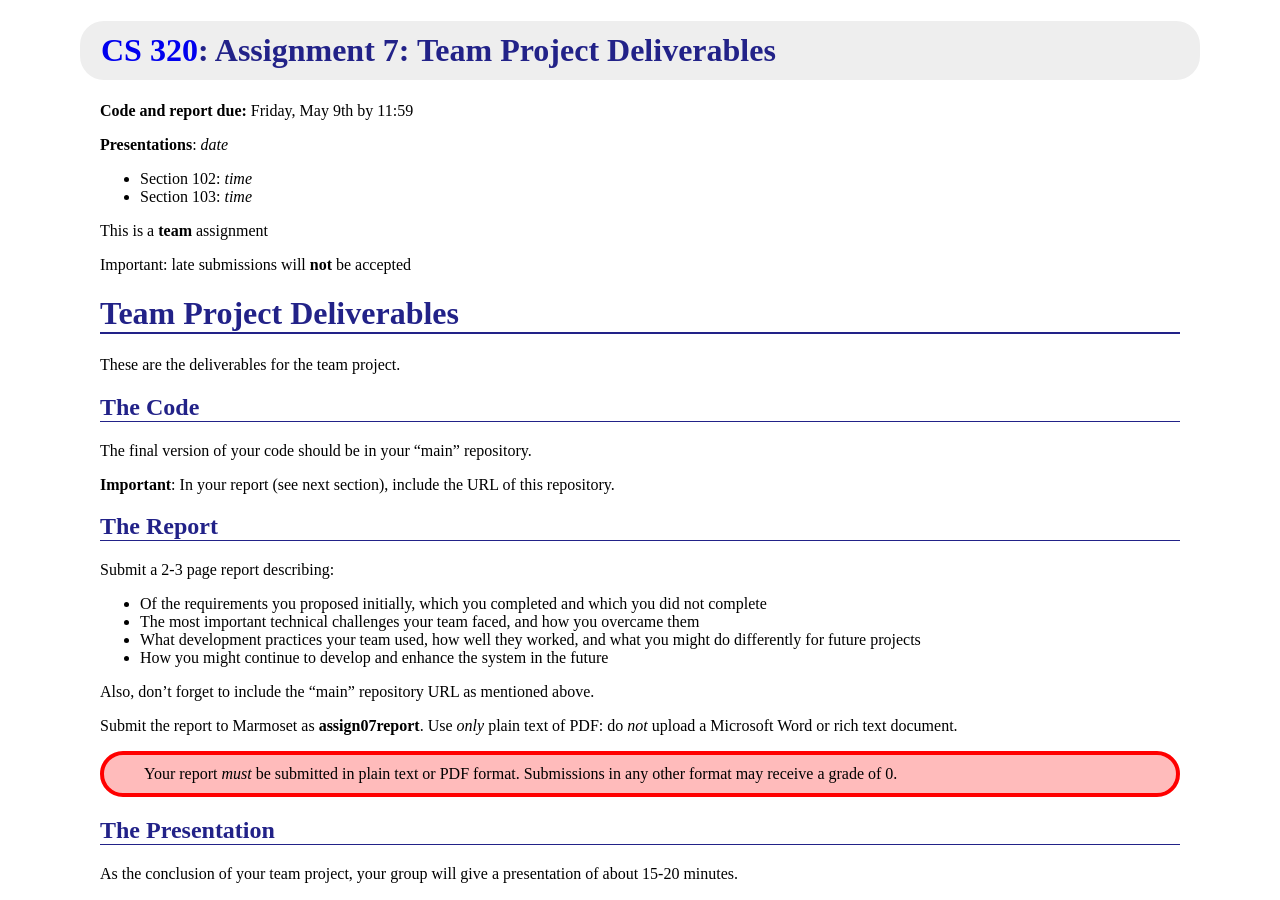
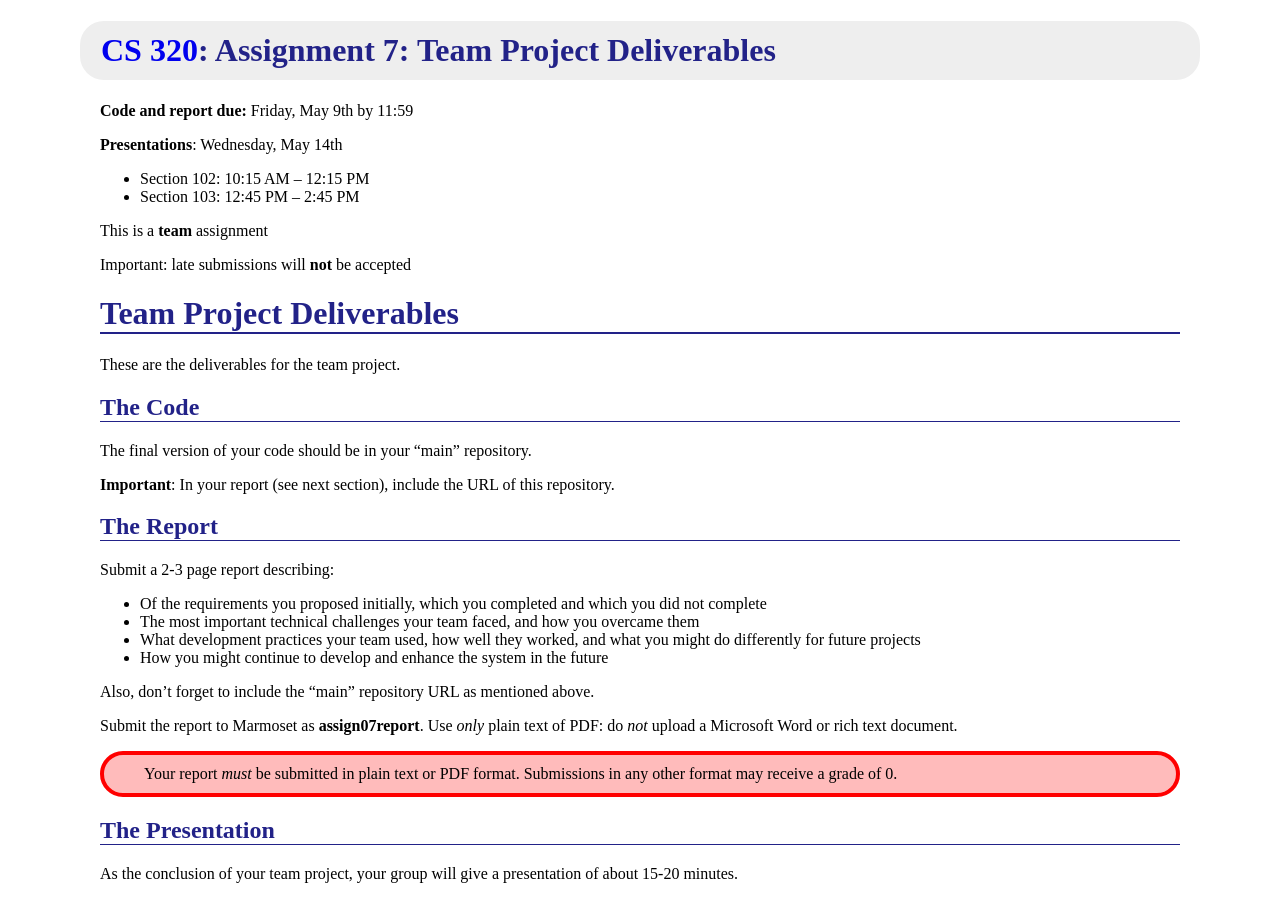
Before and after one commit to ycpcs/cs320-spring2014, a Jekyll site: the page built from assign/assign07.md, in a window 1280 px wide and 900 px high. Built offline with Jekyll 4.4.1, drawn with Linux system fonts in a browser that asks for light colours; Markdown is read by kramdown in place of the engine named in the settings.

Commit message:
time/date for final project presentations

```diff
--- a/assign/assign07.md
+++ b/assign/assign07.md
@@ -5,10 +5,10 @@ title: "Assignment 7: Team Project Deliverables"
 
 **Code and report due:** Friday, May 9th by 11:59
 
-**Presentations**: *date*
+**Presentations**: Wednesday, May 14th
 
--   Section 102: *time*
--   Section 103: *time*
+-   Section 102: 10:15 AM &ndash; 12:15 PM
+-   Section 103: 12:45 PM &ndash; 2:45 PM
 
 This is a **team** assignment
 
```
Also changed, not shown: assign/index.md (+1 -1 lines).
